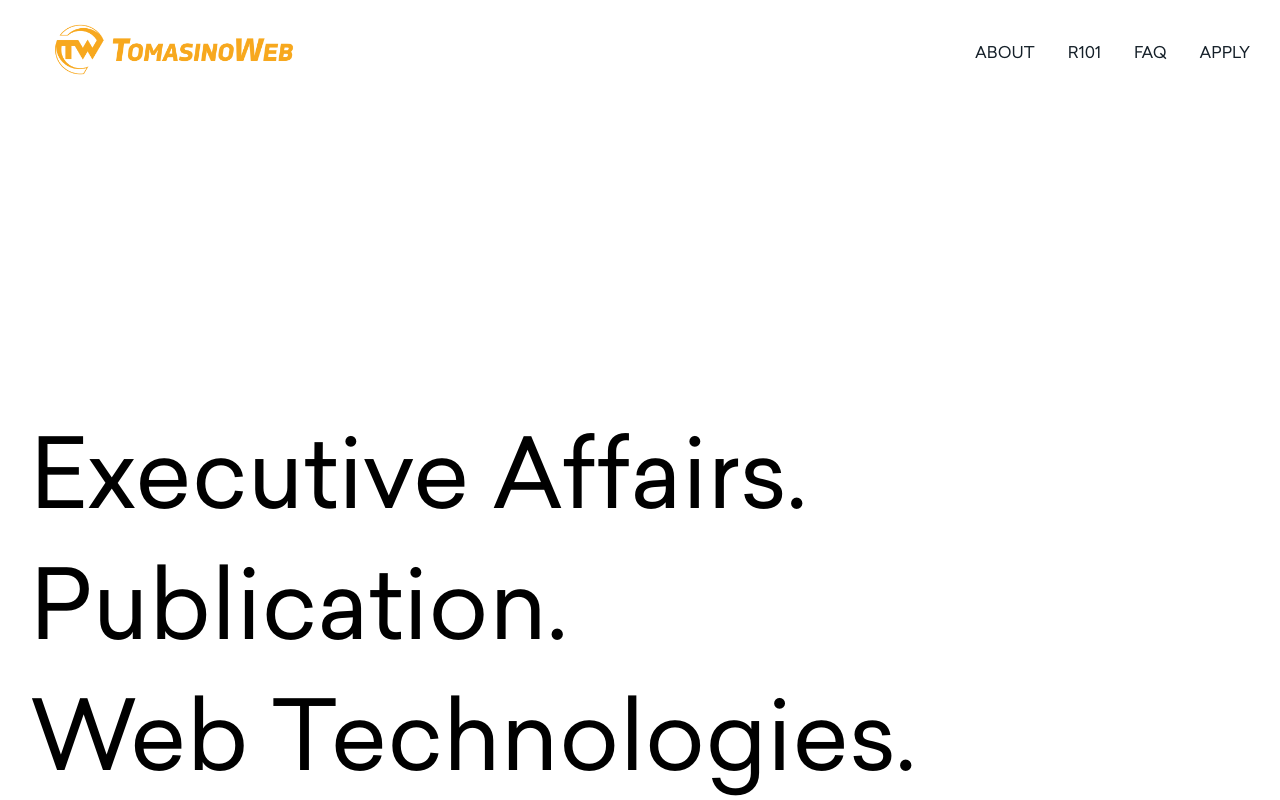
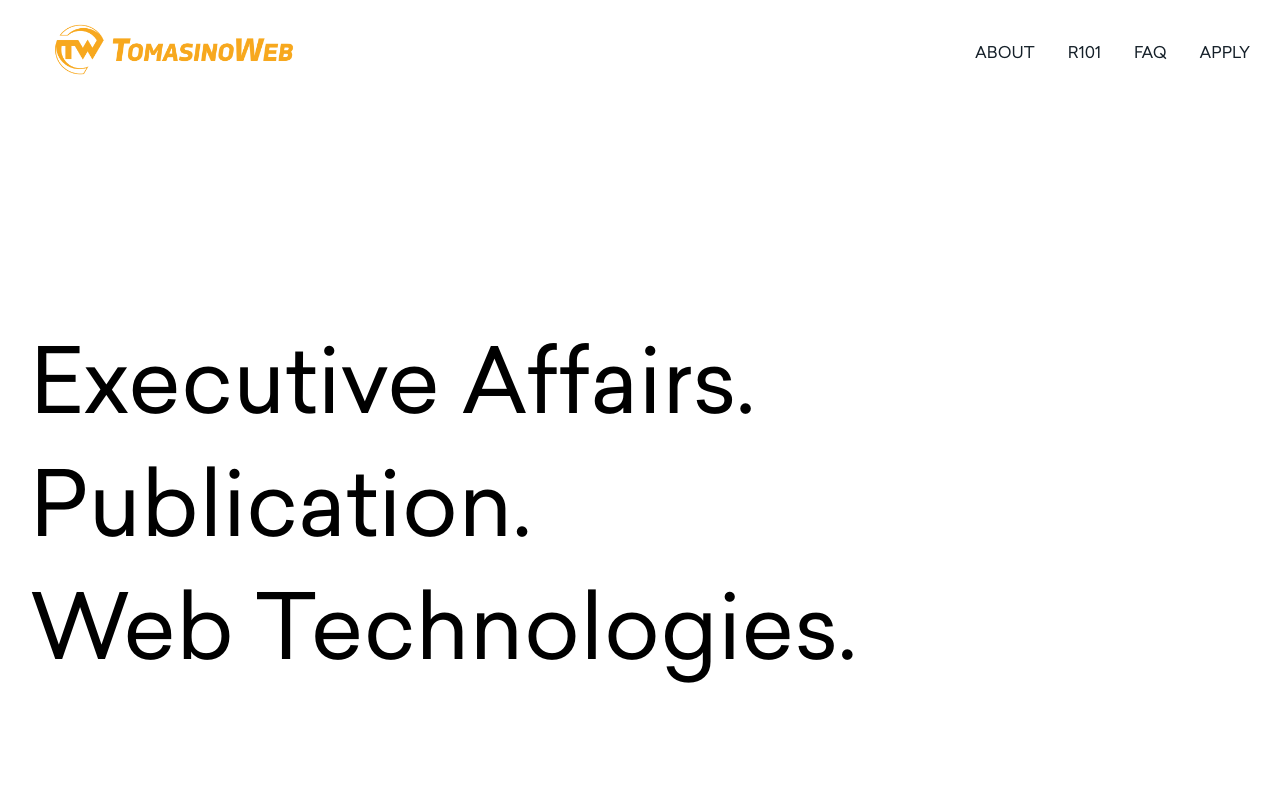
Before and after one commit to TomasinoWeb/tomasinoWebR101, a Next.js app: page /departments in a window 1280 px wide. Shown: the top 800 px of the page. Built offline with nearby package versions, Linux system fonts and the light colour scheme.

Commit message:
removed svg:

```diff
--- a/styles/Departments.module.css
+++ b/styles/Departments.module.css
@@ -6,8 +6,8 @@
 
   .departments-hero {
       width: 100%;
-      padding: 200px 30px 0 30px;
-      font-size: 3em;
+      padding: 0px 30px 0px 30px;
+      font-size: 2.8em;
       height: 100vh;
       display: flex;
       justify-content: flex-start;
```
Also changed, not shown: public/vercel.svg (deleted).
